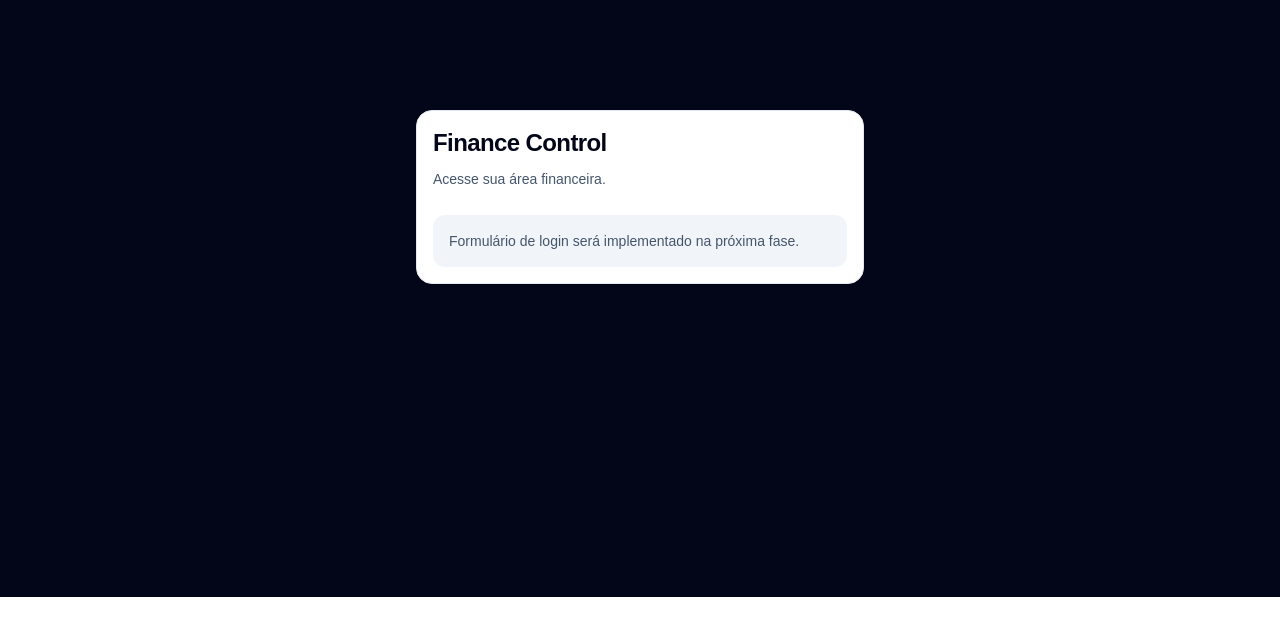
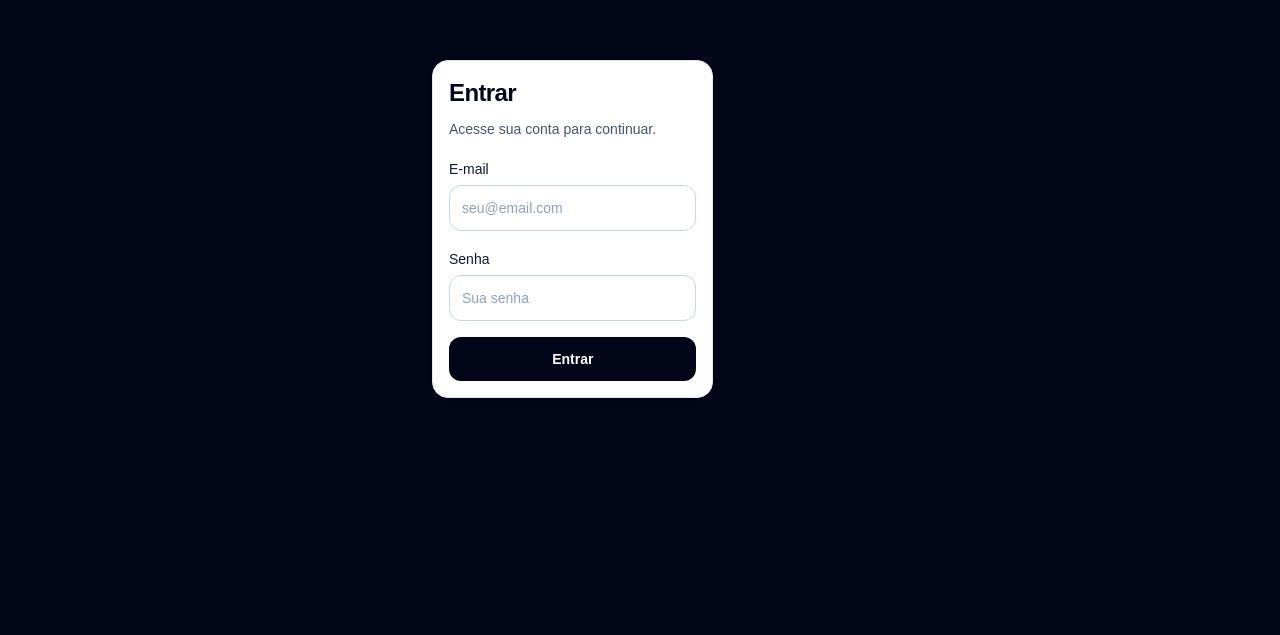
Before and after one commit to wallisonmoura/finance-control, a Next.js app: page /login in a window 1280 px wide. Shown: the part 203-838 px from the top of the page. Before the commit the page ends 800 px from the top, so only its background shows below. Built offline with nearby package versions, Linux system fonts and the light colour scheme.

Commit message:
feat(layout): update layout components and metadata for Finance Control

```diff
--- a/src/app/(private)/layout.tsx
+++ b/src/app/(private)/layout.tsx
@@ -1,20 +1,24 @@
-export default function PrivateLayout({
-  children,
-}: Readonly<{
-  children: React.ReactNode;
-}>) {
+import { CurrentUserMenu } from '@/modules/auth/presentation/ui/components/current-user-menu';
+import { ReactNode } from 'react';
+
+type PrivateLayoutProps = {
+  children: ReactNode;
+};
+
+export default function PrivateLayout({ children }: PrivateLayoutProps) {
   return (
-    <main className='min-h-screen bg-slate-100 text-slate-950'>
-      <div className='mx-auto min-h-screen w-full max-w-md bg-white'>
-        <header className='sticky top-0 z-10 border-b border-slate-200 bg-white px-4 py-4'>
-          <div>
-            <strong className='block text-sm'>Finance Control</strong>
-            <span className='text-xs text-slate-500'>Área privada</span>
-          </div>
-        </header>
+    <div className='min-h-screen bg-zinc-50'>
+      <header className='border-b bg-white px-4 py-3'>
+        <div className='mx-auto flex max-w-5xl items-center justify-between'>
+          <span className='text-sm font-semibold text-zinc-900'>
+            Finance Control
+          </span>
 
-        <div className='px-4 py-6'>{children}</div>
-      </div>
-    </main>
+          <CurrentUserMenu />
+        </div>
+      </header>
+
+      <main className='mx-auto max-w-5xl px-4 py-6'>{children}</main>
+    </div>
   );
 }
--- a/src/app/(public)/login/page.tsx
+++ b/src/app/(public)/login/page.tsx
@@ -1,17 +1,31 @@
-import { Card } from '@/shared/presentation/ui/components/card';
-import { PageTitle } from '@/shared/presentation/ui/components/page-title';
+import { LoginForm } from '@/modules/auth/presentation/ui/components/login-form';
 
-export default function LoginPage() {
+type LoginPageProps = {
+  searchParams: Promise<{
+    redirectTo?: string;
+  }>;
+};
+
+function normalizeRedirectTo(redirectTo?: string) {
+  if (!redirectTo) {
+    return '/dashboard';
+  }
+
+  if (!redirectTo.startsWith('/') || redirectTo.startsWith('//')) {
+    return '/dashboard';
+  }
+
+  return redirectTo;
+}
+
+export default async function LoginPage({ searchParams }: LoginPageProps) {
+  const { redirectTo } = await searchParams;
+
+  const safeRedirectTo = normalizeRedirectTo(redirectTo);
+
   return (
-    <Card className='w-full'>
-      <PageTitle
-        title='Finance Control'
-        description='Acesse sua área financeira.'
-      />
-
-      <div className='mt-6 rounded-xl bg-slate-100 p-4 text-sm text-slate-600'>
-        Formulário de login será implementado na próxima fase.
-      </div>
-    </Card>
+    <main className='flex min-h-screen items-center justify-center px-4 py-8'>
+      <LoginForm redirectTo={safeRedirectTo} />
+    </main>
   );
 }
--- a/src/app/layout.tsx
+++ b/src/app/layout.tsx
@@ -13,8 +13,8 @@ const geistMono = Geist_Mono({
 });
 
 export const metadata: Metadata = {
-  title: 'Create Next App',
-  description: 'Generated by create next app',
+  title: 'Finance Control',
+  description: 'Sistema de controle financeiro operacional',
 };
 
 export default function RootLayout({
@@ -23,7 +23,7 @@ export default function RootLayout({
   children: React.ReactNode;
 }>) {
   return (
-    <html lang='en'>
+    <html lang='pt-BR'>
       <body
         className={`${geistSans.variable} ${geistMono.variable} antialiased`}
       >
```
